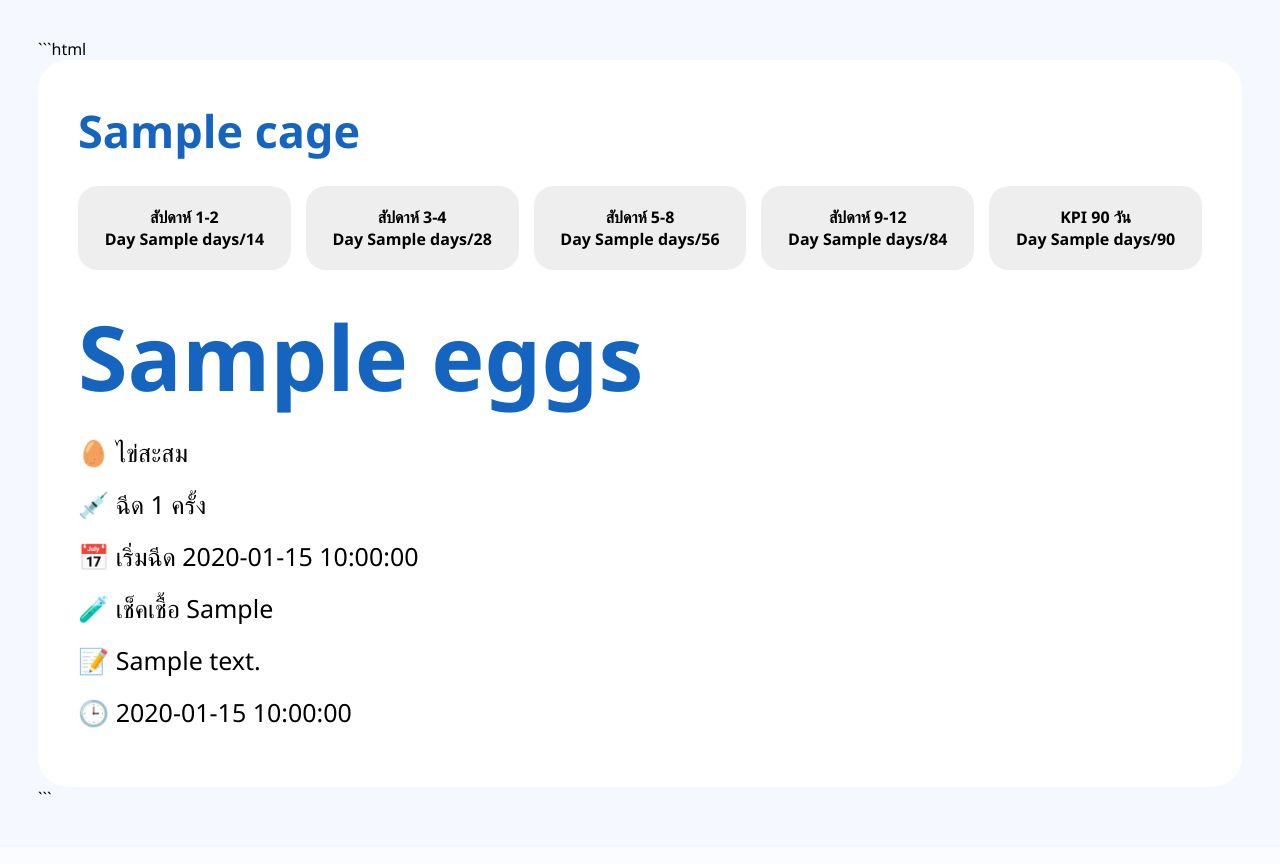
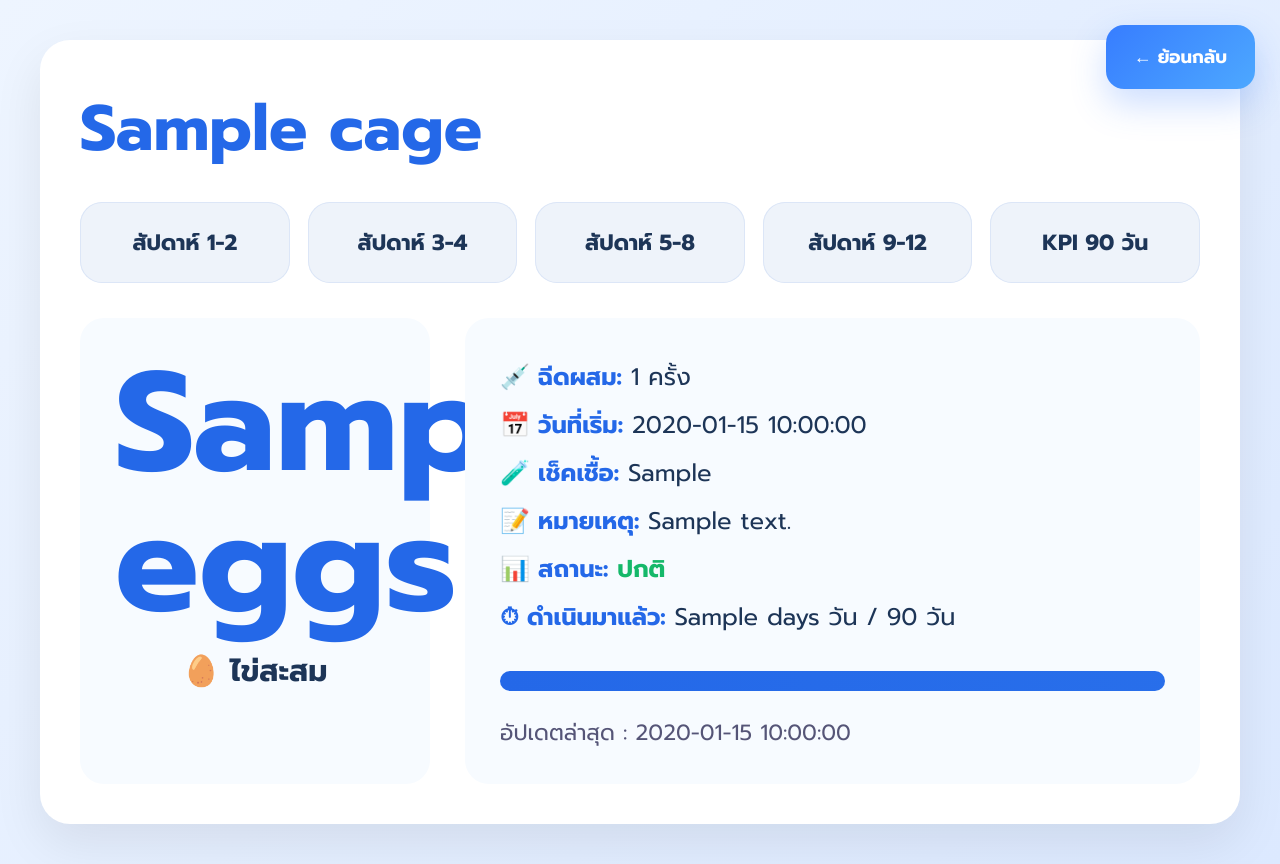
Before and after one commit to tanthai050864-prog/farm-kai, a Flask app: template templates/status.html in a window 1280 px wide. Before the commit the page ends 795 px from the top, so only its background shows below. Run offline with Flask 3, Linux system fonts and the light colour scheme; the template is opened without the code that fills it: most values are stand-ins (such as "Sample title", 1, 10 or a date in 2020).

Commit message:
fix beautiful status

````diff
--- a/templates/status.html
+++ b/templates/status.html
@@ -1,4 +1,3 @@
-```html
 <!DOCTYPE html>
 <html lang="th">
 <head>
@@ -6,49 +5,219 @@
 <meta name="viewport" content="width=device-width, initial-scale=1">
 
 <style>
-body{font-family:Segoe UI;background:#f5f9ff;padding:30px}
-.card{max-width:1600px;margin:auto;background:white;padding:40px;border-radius:30px}
-.title{font-size:45px;color:#1565c0;font-weight:bold}
-.tabs{display:grid;grid-template-columns:repeat(5,1fr);gap:15px;margin:25px 0}
-.tab{padding:20px;border-radius:20px;text-align:center;font-weight:bold}
-.done{background:#dbeafe}
-.active{background:#1565c0;color:white}
-.wait{background:#eee}
-.row{font-size:25px;margin:18px 0}
-.big{font-size:90px;color:#1565c0;font-weight:bold}
+@import url('https://fonts.googleapis.com/css2?family=Prompt:wght@300;400;500;700&display=swap');
+
+*{
+margin:0;
+padding:0;
+box-sizing:border-box;
+font-family:'Prompt',sans-serif;
+}
+
+body{
+background:linear-gradient(135deg,#eef5ff,#dce9ff);
+min-height:100vh;
+padding:40px;
+color:#1d3557;
+}
+
+.wrap{
+max-width:1600px;
+margin:auto;
+}
+
+.back{
+position:fixed;
+top:25px;
+right:25px;
+background:linear-gradient(135deg,#377dff,#4da8ff);
+color:white;
+padding:18px 28px;
+border-radius:18px;
+text-decoration:none;
+font-weight:700;
+font-size:18px;
+box-shadow:0 15px 35px rgba(55,125,255,.25);
+transition:.25s;
+}
+.back:hover{
+transform:translateY(-4px);
+}
+
+.card{
+background:white;
+border-radius:30px;
+padding:40px;
+box-shadow:0 20px 50px rgba(0,0,0,.08);
+}
+
+.title{
+font-size:64px;
+font-weight:700;
+color:#2468e8;
+margin-bottom:25px;
+}
+
+.tabs{
+display:grid;
+grid-template-columns:repeat(5,1fr);
+gap:18px;
+margin-bottom:35px;
+}
+
+.tab{
+padding:24px;
+border-radius:22px;
+text-align:center;
+font-size:22px;
+font-weight:700;
+background:#eef3fa;
+box-shadow:inset 0 0 0 1px #dce6f7;
+transition:.25s;
+cursor:pointer;
+}
+
+.active{
+background:linear-gradient(135deg,#2468e8,#4da8ff);
+color:white;
+box-shadow:0 18px 35px rgba(36,104,232,.25);
+transform:translateY(-6px);
+}
+
+.panel{
+display:grid;
+grid-template-columns:350px 1fr;
+gap:35px;
+}
+
+.left{
+background:#f7fbff;
+border-radius:24px;
+padding:35px;
+text-align:center;
+}
+
+.big{
+font-size:140px;
+font-weight:700;
+color:#2468e8;
+line-height:1;
+}
+
+.eggs{
+font-size:30px;
+margin-top:15px;
+font-weight:600;
+}
+
+.right{
+background:#f7fbff;
+border-radius:24px;
+padding:35px;
+}
+
+.detail{
+font-size:24px;
+line-height:2;
+}
+
+.label{
+font-weight:700;
+color:#2468e8;
+}
+
+.good{
+color:#15b86a;
+font-weight:700;
+}
+
+.bad{
+color:#ff4d6d;
+font-weight:700;
+}
+
+.progress{
+height:20px;
+background:#dce8fa;
+border-radius:30px;
+margin-top:30px;
+overflow:hidden;
+}
+
+.fill{
+height:100%;
+width:{{ (days/90*100)|round }}%;
+background:linear-gradient(90deg,#2468e8,#4da8ff);
+}
+
+.footer{
+margin-top:25px;
+font-size:22px;
+color:#557;
+}
 </style>
 </head>
 <body>
+
+<a class="back" href="javascript:history.back()">← ย้อนกลับ</a>
+
+<div class="wrap">
 
 <div class="card">
 
 <div class="title">{{cage}}</div>
 
 <div class="tabs">
+<div class="tab {% if stage=='1-2' %}active{% endif %}">สัปดาห์ 1-2</div>
+<div class="tab {% if stage=='3-4' %}active{% endif %}">สัปดาห์ 3-4</div>
+<div class="tab {% if stage=='5-8' %}active{% endif %}">สัปดาห์ 5-8</div>
+<div class="tab {% if stage=='9-12' %}active{% endif %}">สัปดาห์ 9-12</div>
+<div class="tab {% if stage=='kpi' %}active{% endif %}">KPI 90 วัน</div>
+</div>
 
-<div class="tab {% if stage=='1-2' %}active{% elif days>14 %}done{% else %}wait{% endif %}">สัปดาห์ 1-2<br>Day {{days}}/14</div>
+<div class="panel">
 
-<div class="tab {% if stage=='3-4' %}active{% elif days>28 %}done{% else %}wait{% endif %}">สัปดาห์ 3-4<br>Day {{days}}/28</div>
+<div class="left">
+<div class="big">{{data.status.get('eggs','0')}}</div>
+<div class="eggs">🥚 ไข่สะสม</div>
+</div>
 
-<div class="tab {% if stage=='5-8' %}active{% elif days>56 %}done{% else %}wait{% endif %}">สัปดาห์ 5-8<br>Day {{days}}/56</div>
+<div class="right">
 
-<div class="tab {% if stage=='9-12' %}active{% elif days>84 %}done{% else %}wait{% endif %}">สัปดาห์ 9-12<br>Day {{days}}/84</div>
+<div class="detail">
+<div><span class="label">💉 ฉีดผสม:</span> {{data.status.get('inject_count','-')}} ครั้ง</div>
+<div><span class="label">📅 วันที่เริ่ม:</span> {{data.status.get('inject_date','-')}}</div>
+<div><span class="label">🧪 เช็คเชื้อ:</span> {{data.status.get('check_result','-')}}</div>
+<div><span class="label">📝 หมายเหตุ:</span> {{data.status.get('note','-')}}</div>
 
-<div class="tab {% if stage=='kpi' %}active{% elif days>90 %}done{% else %}wait{% endif %}">KPI 90 วัน<br>Day {{days}}/90</div>
+<div>
+<span class="label">📊 สถานะ:</span>
+{% if data.status.get('eggs',0)|int >= 6 %}
+<span class="good">ปกติ</span>
+{% else %}
+<span class="bad">ต่ำกว่าเกณฑ์</span>
+{% endif %}
+</div>
+
+<div><span class="label">⏱ ดำเนินมาแล้ว:</span> {{days}} วัน / 90 วัน</div>
 
 </div>
 
-<div class="big">{{data.status.get('eggs','0')}}</div>
+<div class="progress">
+<div class="fill"></div>
+</div>
 
-<div class="row">🥚 ไข่สะสม</div>
-<div class="row">💉 ฉีด {{data.status.get('inject_count','-')}} ครั้ง</div>
-<div class="row">📅 เริ่มฉีด {{data.status.get('inject_date','-')}}</div>
-<div class="row">🧪 เช็คเชื้อ {{data.status.get('check_result','-')}}</div>
-<div class="row">📝 {{data.status.get('note','-')}}</div>
-<div class="row">🕒 {{data.status.get('updated_at','-')}}</div>
+<div class="footer">
+อัปเดตล่าสุด : {{data.status.get('updated_at','ยังไม่เคยอัปเดต')}}
+</div>
+
+</div>
+
+</div>
+
+</div>
 
 </div>
 
 </body>
 </html>
-```
````
